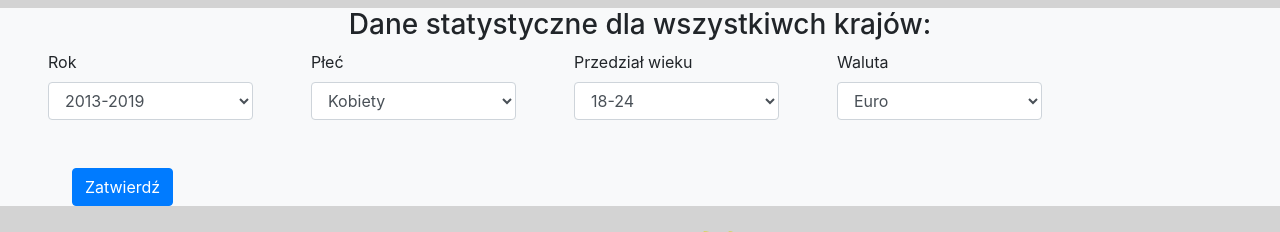
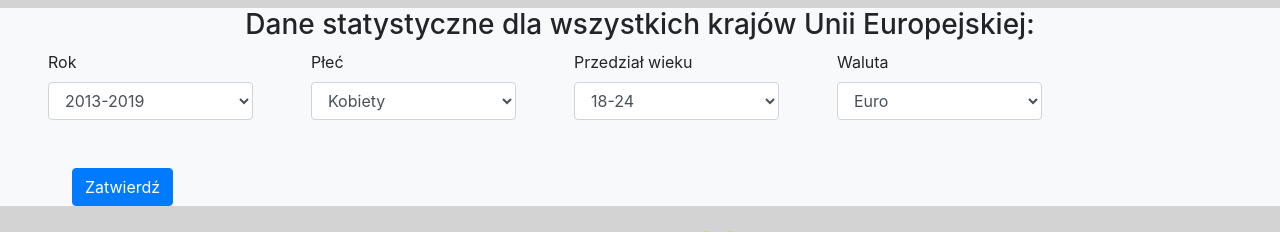
Before and after one commit to pio-ste/statystyka, a Flask app: page / in a window 1280 px wide. Shown: the part 56-288 px from the top of the page. Run offline with Flask 2, Linux system fonts and the light colour scheme; some libraries are stand-ins or nearby versions.

Commit message:
Mały update

```diff
--- a/app.py
+++ b/app.py
@@ -49,7 +49,6 @@ def result():
             print(arithmeticAverageList)
             print(kurtosisList)"""
             skinList = getCountrySkin(year, sex, age_range)
-            print(skinList)
             return render_template('index.html', year=year, sex=sex, age_range=age_range, currency=currency,
                                    countriesList=countriesList, varianceList=varianceList, medianList=medianList,
                                    skewnessList=skewnessList, statisticRangeList=statisticRangeList,
@@ -62,8 +61,6 @@ def result():
             age_range = "18-24"
             currency = "mean_equivalised_net_income_euro"
             skinList = getCountrySkin(year, sex, age_range)
-
-            print(skinList)
             return render_template('index.html', year=year, sex=sex, age_range=age_range, currency=currency, arithmeticAverageList=arithmeticAverageList, skinList=skinList)
     except Exception as e:
         return render_template("500error.html", error=str(e))
--- a/templates/index.html
+++ b/templates/index.html
@@ -1,7 +1,7 @@
 {% extends "base.html" %}
 {% block map %}
     <form class="mt-2 bg-light" action="http://localhost:5000/" method="POST">
-        <h3 style="text-align: center">Dane statystyczne dla wszystkiwch krajów:</h3>
+        <h3 style="text-align: center">Dane statystyczne dla wszystkich krajów Unii Europejskiej:</h3>
         <div class="form-row ">
                 <div class="form-group col-md-2 ml-5">
                   <label for="year">Rok</label>
```
